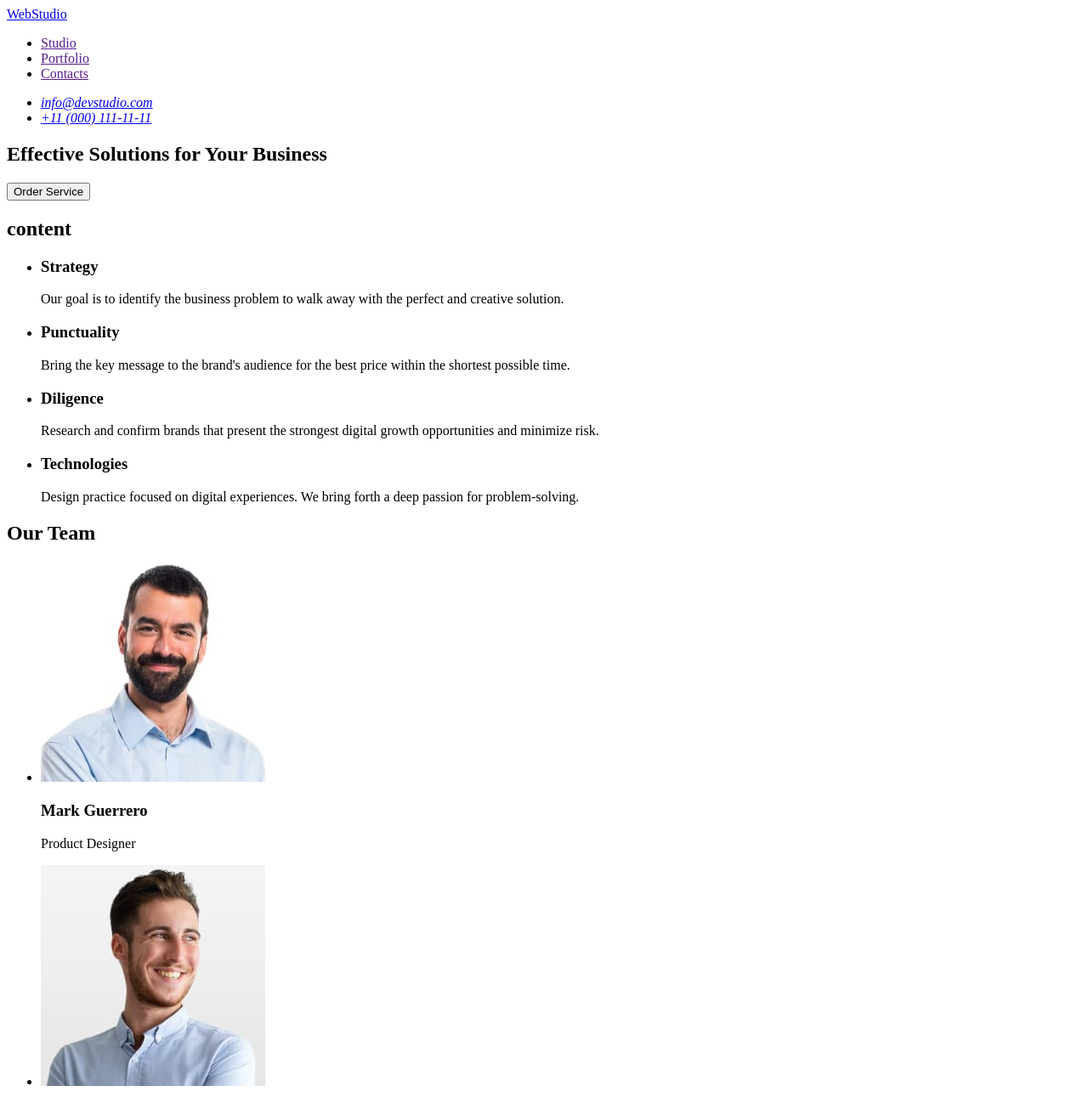
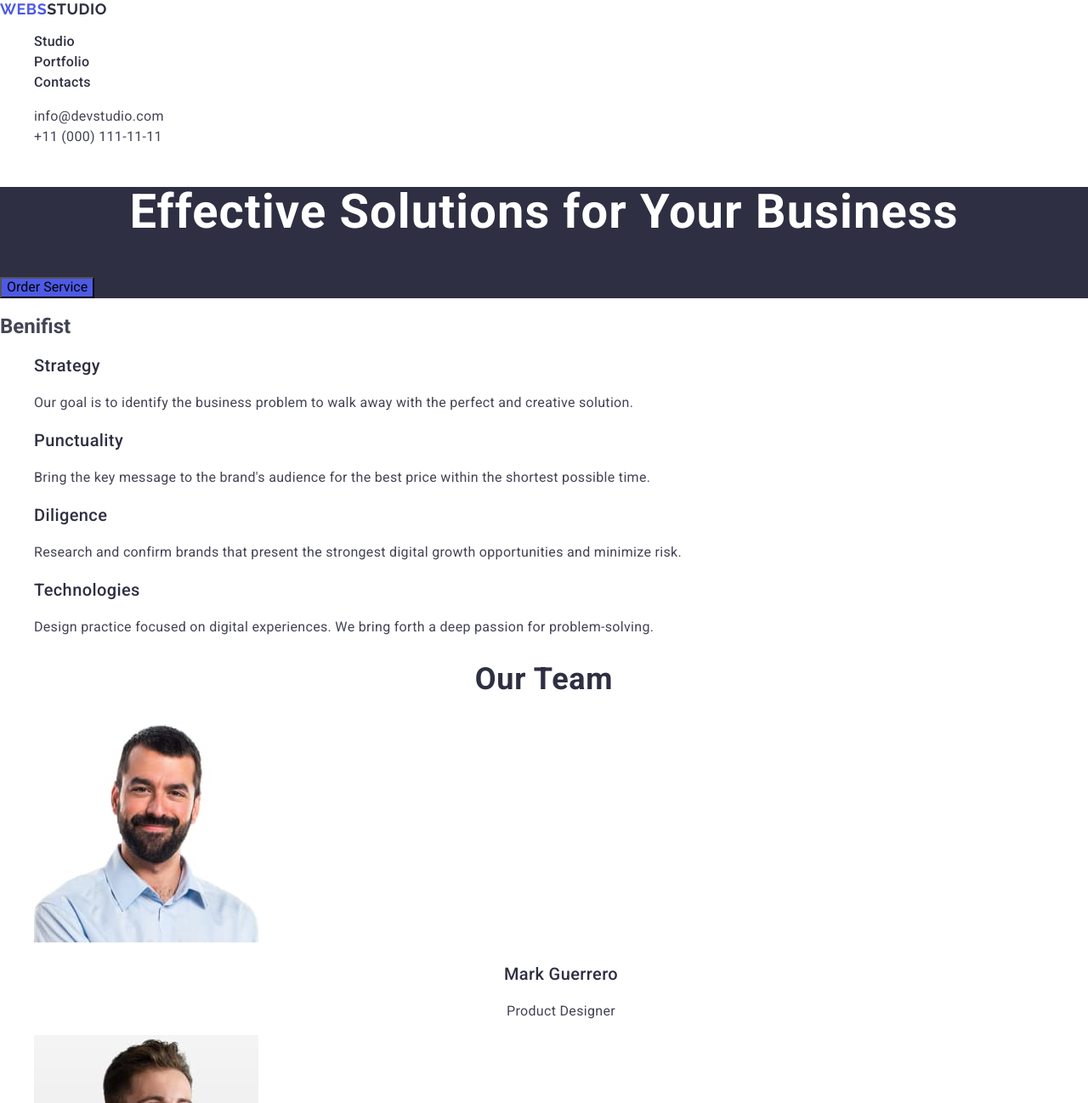
Before and after one commit to Volodymyr9697/goit-markup-hw--02, a plain HTML site: page index.html in a window 1280 px wide. Shown: the top 1298 px of the page at 85% size. Drawn offline with nearby package versions, Linux system fonts and the light colour scheme.

Commit message:
переробка

```diff
--- /dev/null
+++ b/css/styles.css
@@ -0,0 +1,153 @@
+body{
+    font-family: 'Roboto', sans-serif;
+    color: #434455;
+    background-color: #fff;
+}
+a{
+    text-decoration: none;
+}
+ul, ol {
+    list-style: none;
+}
+.logo {
+    font-family: "Raleway", sans-serif;
+        font-weight: 700;
+        font-size: 18px;
+        line-height: 1.17;
+        letter-spacing: 0.03em;
+        text-transform: uppercase;
+        color: #4d5ae5;
+}
+
+.logo-part {
+    color: #2e2f42;
+}
+
+.nav-link {
+        font-weight: 500;
+        font-size: 16px;
+        line-height: 1.5;
+        letter-spacing: 0.02em;
+        color: #2e2f42;
+}
+.nav-link:hover
+.nav-link:focus{
+    color: #404bbf;
+}
+
+.address {
+    font-style: normal;
+}
+
+.address-link {
+        font-size: 16px;
+        line-height: 1.5;
+        letter-spacing: 0.02em;
+        color: #434455;
+}
+.address-link:hover,
+.address-link:focus{
+    color: #404bbf;
+}
+.section-one {
+    background-color: #2e2f42;
+}
+
+.big-title {
+        font-weight: 700;
+        font-size: 56px;
+        line-height: 1.07;
+        letter-spacing: 0.02em;
+        text-align: center;
+        color: #fff;
+}
+
+.button {
+    background-color: #4d5ae5;
+}
+.button:hover,
+.button:focus{
+    background-color: #404bbf;
+}
+.button{
+    cursor: pointer;
+}
+
+.section-two {
+    background-color: #fff;
+}
+
+.ben-title {
+        font-weight: 500;
+        font-size: 20px;
+        line-height: 1.2;
+        letter-spacing: 0.02em;
+        color: #2e2f42;
+}
+
+.ben-text {
+    font-weight: 400;
+        font-size: 16px;
+        line-height: 1.5;
+        letter-spacing: 0.02em;
+        color: #434455;
+}
+
+.section-three {}
+
+.presentation {
+    font-weight: 700;
+        font-size: 36px;
+        line-height: 1.1;
+        letter-spacing: 0.02em;
+        text-align: center;
+        color: #2e2f42;
+}
+
+.team-title {
+    font-weight: 500;
+        font-size: 20px;
+        line-height: 1.2;
+        letter-spacing: 0.02em;
+        text-align: center;
+        color: #2e2f42;
+}
+
+.team-text {
+    font-weight: 400;
+        font-size: 16px;
+        line-height: 1.5;
+        letter-spacing: 0.02em;
+        text-align: center;
+        color: #434455;
+}
+
+.section-four {}
+
+.potr-title {
+font-weight: 500;
+    font-size: 20px;
+    line-height: 1.2;
+    letter-spacing: 0.02em;
+    color: #2e2f42;
+}
+
+.port-text {
+        font-weight: 400;
+        font-size: 16px;
+        line-height: 1.5;
+        letter-spacing: 0.02em;
+        color: #434455;
+}
+
+.logo-part-footer {
+    color: #f4f4fd;
+}
+
+.footer-text {
+    font-weight: 400;
+        font-size: 16px;
+        line-height: 1.5;
+        letter-spacing: 0.02em;
+        color: #f4f4fd;
+}
--- a/index.html
+++ b/index.html
@@ -4,92 +4,154 @@
     <meta charset="UTF-8" />
     <meta name="viewport" content="width=, initial-scale=1.0" />
     <title>Document</title>
+    <link rel="preconnect" href="https://fonts.googleapis.com" />
+    <link rel="preconnect" href="https://fonts.gstatic.com" crossorigin />
+    <link
+      href="https://fonts.googleapis.com/css2?family=Montserrat:wght@400;600&family=Raleway:wght@700&family=Roboto:wght@400;500;700&display=swap"
+      rel="stylesheet"
+    />
+    <link
+      rel="stylesheet"
+      href="https://cdnjs.cloudflare.com/ajax/libs/modern-normalize/2.0.0/modern-normalize.min.css"
+      integrity="sha512-4xo8blKMVCiXpTaLzQSLSw3KFOVPWhm/TRtuPVc4WG6kUgjH6J03IBuG7JZPkcWMxJ5huwaBpOpnwYElP/m6wg=="
+      crossorigin="anonymous"
+      referrerpolicy="no-referrer"
+    />
+    <link rel="stylesheet" href="./css/styles.css" />
   </head>
   <body>
     <header>
       <nav>
-        <a href="./index.html">WebStudio</a>
+        <a class="logo" href="./index.html"
+          >WebS<span class="logo-part">Studio</span></a
+        >
         <ul>
-          <li><a href="">Studio</a></li>
-          <li><a href="">Portfolio</a></li>
-          <li><a href="">Contacts</a></li>
+          <li><a class="nav-link" href="./index.html"></a></li>
+          <li><a class="nav-link" href="">Studio</a></li>
+          <li><a class="nav-link" href="">Portfolio</a></li>
+          <li><a class="nav-link" href="">Contacts</a></li>
         </ul>
       </nav>
-      <address>
+      <address class="address">
         <ul>
-          <li><a href="mailto:info@devstudio.com">info@devstudio.com</a></li>
-          <li><a href="tel:+110001111111">+11 (000) 111-11-11</a></li>
+          <li>
+            <a class="address-link" href="mailto:info@devstudio.com"
+              >info@devstudio.com</a
+            >
+          </li>
+          <li>
+            <a class="address-link" href="tel:+110001111111"
+              >+11 (000) 111-11-11</a
+            >
+          </li>
         </ul>
       </address>
     </header>
     <main>
-      <section>
-        <h1>Effective Solutions for Your Business</h1>
+      <section class="section-one">
+        <h1 class="big-title">Effective Solutions for Your Business</h1>
 
-        <button type="button">Order Service</button>
+        <button class="button" type="button">Order Service</button>
       </section>
-      <section>
-        <h2>content</h2>
+      <section class="section-two">
+        <h2>Benifist</h2>
         <ul>
           <li>
-            <h3>Strategy</h3>
-            <p>
+            <h3 class="ben-title">Strategy</h3>
+            <p class="ben-text">
               Our goal is to identify the business problem to walk away with the
               perfect and creative solution.
             </p>
           </li>
           <li>
-            <h3>Punctuality</h3>
-            <p>
+            <h3 class="ben-title">Punctuality</h3>
+            <p class="ben-text">
               Bring the key message to the brand's audience for the best price
               within the shortest possible time.
             </p>
           </li>
           <li>
-            <h3>Diligence</h3>
-            <p>
+            <h3 class="ben-title">Diligence</h3>
+            <p class="ben-text">
               Research and confirm brands that present the strongest digital
               growth opportunities and minimize risk.
             </p>
           </li>
           <li>
-            <h3>Technologies</h3>
-            <p>
+            <h3 class="ben-title">Technologies</h3>
+            <p class="ben-text">
               Design practice focused on digital experiences. We bring forth a
               deep passion for problem-solving.
             </p>
           </li>
         </ul>
       </section>
-      <section>
-        <h2>Our Team</h2>
+      <section class="section-three">
+        <h2 class="presentation">Our Team</h2>
         <ul>
-          <li>
+          <li class="back">
             <img src="./images/piople/img-1.jpg" alt="mark" width="264" />
-            <h3>Mark Guerrero</h3>
-            <p>Product Designer</p>
+            <h3 class="team-title">Mark Guerrero</h3>
+            <p class="team-text">Product Designer</p>
           </li>
-          <li>
+          <li class="back">
             <img src="./images/piople/img-2.jpg" alt="tom" width="264" />
-            <h3>Tom Ford</h3>
-            <p>Frontend Developer</p>
+            <h3 class="team-title">Tom Ford</h3>
+            <p class="team-text">Frontend Developer</p>
           </li>
-          <li>
+          <li class="back">
             <img src="./images/piople/img-3.jpg" alt="camila" width="264" />
-            <h3>Camila Garcia</h3>
-            <p>Marketing</p>
+            <h3 class="team-title">Camila Garcia</h3>
+            <p class="team-text">Marketing</p>
           </li>
-          <li>
+          <li class="back">
             <img src="./images/piople/img-4.jpg" alt="daniel" width="264" />
-            <h3>Daniel Wilson</h3>
-            <p>UI Designer</p>
+            <h3 class="team-title">Daniel Wilson</h3>
+            <p class="team-text">UI Designer</p>
+          </li>
+        </ul>
+      </section>
+      <section class="section-four">
+        <h2 class="presentation">Our Portfolio</h2>
+        <ul>
+          <li class="back">
+            <img src="images/portfolio/img6.jpg" alt="Banking App" />
+            <h3 class="potr-title">Banking App</h3>
+            <p class="port-text">App</p>
+          </li>
+          <li class="back">
+            <img src="images/portfolio/img7.jpg" alt="Cashless Paymen" />
+            <h3 class="potr-title">Cashless Paymen</h3>
+            <p class="port-text">Marketing</p>
+          </li>
+          <li class="back">
+            <img src="images/portfolio/img8.jpg" alt="Meditation App" />
+            <h3 class="potr-title">Meditation App</h3>
+            <p class="port-text">App</p>
+          </li>
+          <li class="back">
+            <img src="images/portfolio/img9.jpg" alt="Taxi Service" />
+            <h3 class="potr-title">Taxi Service</h3>
+            <p class="port-text">Marketing</p>
+          </li>
+          <li class="back">
+            <img src="images/portfolio/img10.jpg" alt="Screen Illustration" />
+            <h3 class="potr-title">Screen Illustrations</h3>
+            <p class="port-text">Design</p>
+          </li>
+          <li class="back">
+            <img src="images/portfolio/img11.jpg" alt="Online Courses" />
+            <h3 class="potr-title">Online Courses</h3>
+            <p class="port-text">Marketing</p>
           </li>
         </ul>
       </section>
     </main>
     <footer>
-      <a href="./index.html">WebStudio</a>
-      <p>
+      <a class="logo" href="./index.html"
+        >WebS<span class="logo-part-footer">Studio</span></a
+      >
+      <p class="footer-text">
         Increase the flow of customers and sales for your business with digital
         marketing & growth solutions.
       </p>
```
Also changed, not shown: images/portfolio/img10.jpg (added), images/portfolio/img11.jpg (added), images/portfolio/img6.jpg (added), images/portfolio/img7.jpg (added), images/portfolio/img8.jpg (added), images/portfolio/img9.jpg (added).
